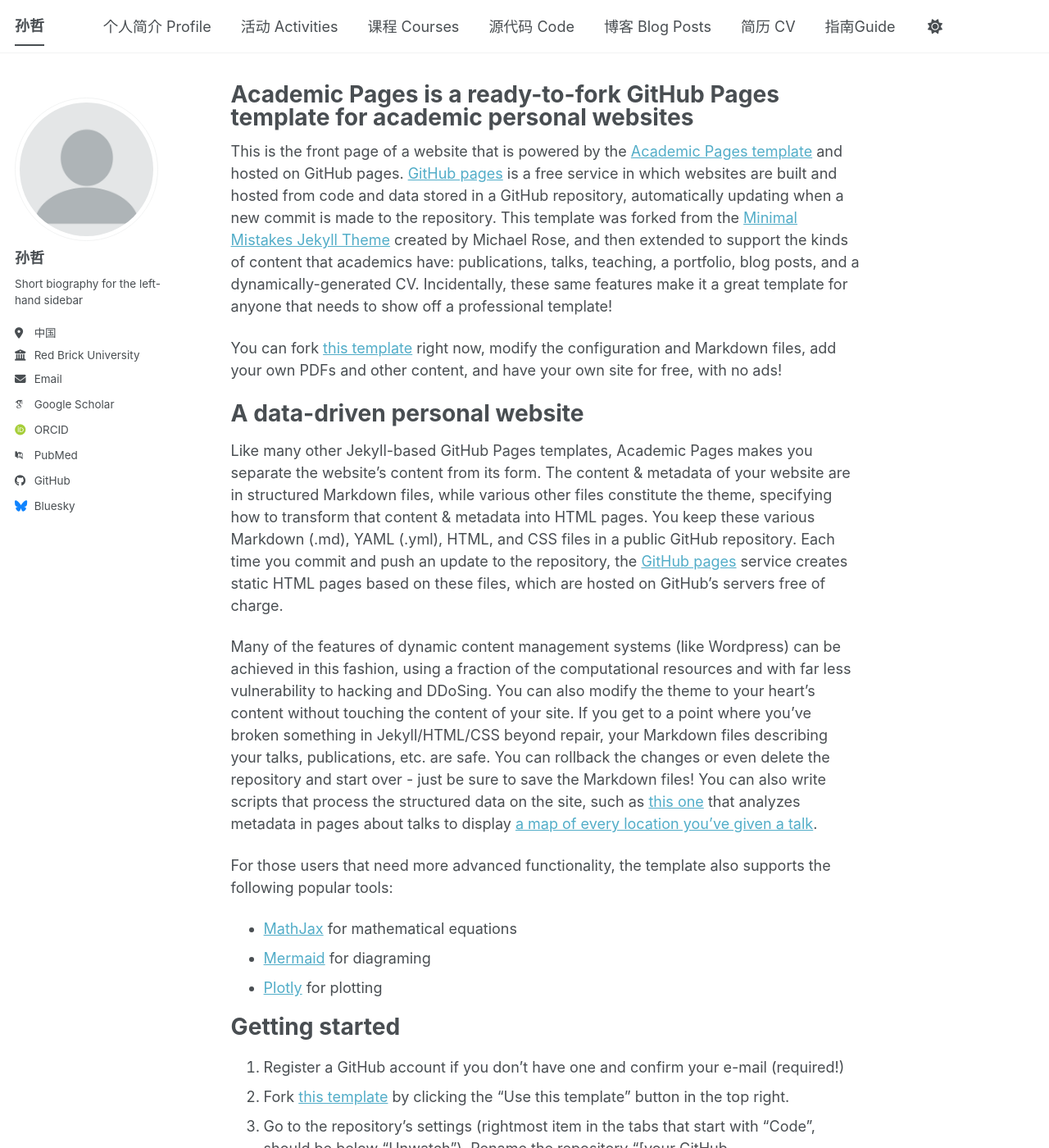
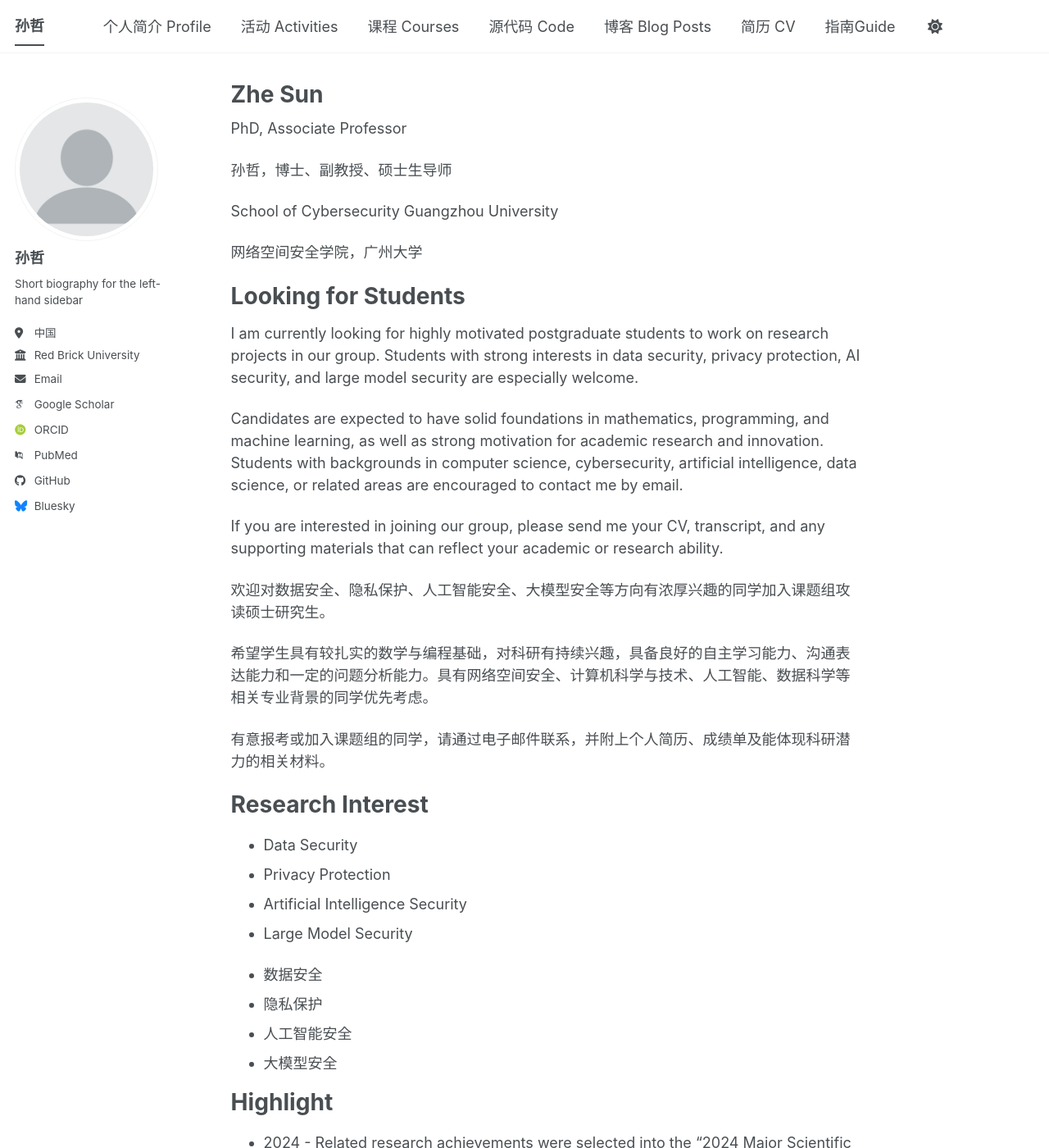
Before and after one commit to ZheSun208/ZheSun208.github.io, a Jekyll site: the page built from _pages/about.md, in a window 1280 px wide and 1400 px high. Shown: the whole window at 82% size. Built offline with Jekyll 4.4.1, drawn with Linux system fonts in a browser that asks for light colours; some web fonts are replaced; a script bundle is joined from its source files by our own code; library files that are not in the unit come from our copies; some of the changed text lies outside the part shown.

Commit message:
Update about.md

```diff
--- a/_pages/about.md
+++ b/_pages/about.md
@@ -1,56 +1,61 @@
 ---
 permalink: /
-title: "Academic Pages is a ready-to-fork GitHub Pages template for academic personal websites"
+title: "Zhe Sun"
 author_profile: true
 redirect_from:
   - /about/
   - /about.html
 ---
 
-This is the front page of a website that is powered by the [Academic Pages template](https://github.com/academicpages/academicpages.github.io) and hosted on GitHub pages. [GitHub pages](https://pages.github.com) is a free service in which websites are built and hosted from code and data stored in a GitHub repository, automatically updating when a new commit is made to the repository. This template was forked from the [Minimal Mistakes Jekyll Theme](https://mmistakes.github.io/minimal-mistakes/) created by Michael Rose, and then extended to support the kinds of content that academics have: publications, talks, teaching, a portfolio, blog posts, and a dynamically-generated CV. Incidentally, these same features make it a great template for anyone that needs to show off a professional template!
+PhD, Associate Professor
 
- You can fork [this template](https://github.com/academicpages/academicpages.github.io) right now, modify the configuration and Markdown files, add your own PDFs and other content, and have your own site for free, with no ads!
+孙哲，博士、副教授、硕士生导师
 
-A data-driven personal website
+School of Cybersecurity
+Guangzhou University
+
+网络空间安全学院，广州大学
+
+Looking for Students
 ======
-Like many other Jekyll-based GitHub Pages templates, Academic Pages makes you separate the website's content from its form. The content & metadata of your website are in structured Markdown files, while various other files constitute the theme, specifying how to transform that content & metadata into HTML pages. You keep these various Markdown (.md), YAML (.yml), HTML, and CSS files in a public GitHub repository. Each time you commit and push an update to the repository, the [GitHub pages](https://pages.github.com/) service creates static HTML pages based on these files, which are hosted on GitHub's servers free of charge.
+I am currently looking for highly motivated postgraduate students to work on research projects in our group. Students with strong interests in data security, privacy protection, AI security, and large model security are especially welcome.
 
-Many of the features of dynamic content management systems (like Wordpress) can be achieved in this fashion, using a fraction of the computational resources and with far less vulnerability to hacking and DDoSing. You can also modify the theme to your heart's content without touching the content of your site. If you get to a point where you've broken something in Jekyll/HTML/CSS beyond repair, your Markdown files describing your talks, publications, etc. are safe. You can rollback the changes or even delete the repository and start over - just be sure to save the Markdown files! You can also write scripts that process the structured data on the site, such as [this one](https://github.com/academicpages/academicpages.github.io/blob/master/talkmap.ipynb) that analyzes metadata in pages about talks to display [a map of every location you've given a talk](https://academicpages.github.io/talkmap.html).
+Candidates are expected to have solid foundations in mathematics, programming, and machine learning, as well as strong motivation for academic research and innovation. Students with backgrounds in computer science, cybersecurity, artificial intelligence, data science, or related areas are encouraged to contact me by email.
 
-For those users that need more advanced functionality, the template also supports the following popular tools:
-- [MathJax](https://www.mathjax.org/) for mathematical equations
-- [Mermaid](https://mermaid.js.org/) for diagraming
-- [Plotly](https://plotly.com/javascript/) for plotting
+If you are interested in joining our group, please send me your CV, transcript, and any supporting materials that can reflect your academic or research ability.
 
-Getting started
+欢迎对数据安全、隐私保护、人工智能安全、大模型安全等方向有浓厚兴趣的同学加入课题组攻读硕士研究生。
+
+希望学生具有较扎实的数学与编程基础，对科研有持续兴趣，具备良好的自主学习能力、沟通表达能力和一定的问题分析能力。具有网络空间安全、计算机科学与技术、人工智能、数据科学等相关专业背景的同学优先考虑。
+
+有意报考或加入课题组的同学，请通过电子邮件联系，并附上个人简历、成绩单及能体现科研潜力的相关材料。
+
+Research Interest
 ======
-1. Register a GitHub account if you don't have one and confirm your e-mail (required!)
-1. Fork [this template](https://github.com/academicpages/academicpages.github.io) by clicking the "Use this template" button in the top right.
-1. Go to the repository's settings (rightmost item in the tabs that start with "Code", should be below "Unwatch"). Rename the repository "[your GitHub username].github.io", which will also be your website's URL.
-1. Set site-wide configuration and create content & metadata (see below -- also see [this set of diffs](https://archive.is/3TPas) showing what files were changed to set up [an example site](https://getorg-testacct.github.io) for a user with the username "getorg-testacct")
-1. Upload any files (like PDFs, .zip files, etc.) to the files/ directory. They will appear at https://[your GitHub username].github.io/files/example.pdf.
-1. Check status by going to the repository settings, in the "GitHub pages" section
+- Data Security
+- Privacy Protection
+- Artificial Intelligence Security
+- Large Model Security
 
-Site-wide configuration
-------
-The main configuration file for the site is in the base directory in [_config.yml](https://github.com/academicpages/academicpages.github.io/blob/master/_config.yml), which defines the content in the sidebars and other site-wide features. You will need to replace the default variables with ones about yourself and your site's github repository. The configuration file for the top menu is in [_data/navigation.yml](https://github.com/academicpages/academicpages.github.io/blob/master/_data/navigation.yml). For example, if you don't have a portfolio or blog posts, you can remove those items from that navigation.yml file to remove them from the header.
+- 数据安全
+- 隐私保护
+- 人工智能安全
+- 大模型安全
 
-Create content & metadata
-------
-For site content, there is one Markdown file for each type of content, which are stored in directories like _publications, _talks, _posts, _teaching, or _pages. For example, each talk is a Markdown file in the [_talks directory](https://github.com/academicpages/academicpages.github.io/tree/master/_talks). At the top of each Markdown file is structured data in YAML about the talk, which the theme will parse to do lots of cool stuff. The same structured data about a talk is used to generate the list of talks on the [Talks page](https://academicpages.github.io/talks), each [individual page](https://academicpages.github.io/talks/2012-03-01-talk-1) for specific talks, the talks section for the [CV page](https://academicpages.github.io/cv), and the [map of places you've given a talk](https://academicpages.github.io/talkmap.html) (if you run this [python file](https://github.com/academicpages/academicpages.github.io/blob/master/talkmap.py) or [Jupyter notebook](https://github.com/academicpages/academicpages.github.io/blob/master/talkmap.ipynb), which creates the HTML for the map based on the contents of the _talks directory).
+Highlight
+======
+- 2024 - Related research achievements were selected into the “2024 Major Scientific and Technological Progress in -Network and Data Security” by China Institute of Communications
+- Recent Years - Published more than 60 academic papers, including 8 CCF-A papers
+- Recent Years - Granted 27 national invention patents
+- Recent Years - Led 6 national/provincial-level research projects
+- Recent Years - Participated in the development of 1 national standard and 5 industry standards
+- Recent Years - Received First Prize and Second Prize in Teaching Achievement Awards of Guangdong Society of Degree and Graduate Education
+- Recent Years - Supervised student teams winning multiple national-level awards in AI innovation and large model security competitions
 
-**Markdown generator**
-
-The repository includes [a set of Jupyter notebooks](https://github.com/academicpages/academicpages.github.io/tree/master/markdown_generator
-) that converts a CSV containing structured data about talks or presentations into individual Markdown files that will be properly formatted for the Academic Pages template. The sample CSVs in that directory are the ones I used to create my own personal website at stuartgeiger.com. My usual workflow is that I keep a spreadsheet of my publications and talks, then run the code in these notebooks to generate the Markdown files, then commit and push them to the GitHub repository.
-
-How to edit your site's GitHub repository
-------
-Many people use a git client to create files on their local computer and then push them to GitHub's servers. If you are not familiar with git, you can directly edit these configuration and Markdown files directly in the github.com interface. Navigate to a file (like [this one](https://github.com/academicpages/academicpages.github.io/blob/master/_talks/2012-03-01-talk-1.md) and click the pencil icon in the top right of the content preview (to the right of the "Raw | Blame | History" buttons). You can delete a file by clicking the trashcan icon to the right of the pencil icon. You can also create new files or upload files by navigating to a directory and clicking the "Create new file" or "Upload files" buttons.
-
-Example: editing a Markdown file for a talk
-![Editing a Markdown file for a talk](/images/editing-talk.png)
-
-For more info
-------
-More info about configuring Academic Pages can be found in [the guide](https://academicpages.github.io/markdown/), the [growing wiki](https://github.com/academicpages/academicpages.github.io/wiki), and you can always [ask a question on GitHub](https://github.com/academicpages/academicpages.github.io/discussions). The [guides for the Minimal Mistakes theme](https://mmistakes.github.io/minimal-mistakes/docs/configuration/) (which this theme was forked from) might also be helpful.
+- 2024年 - 相关研究成果入选中国通信学会“2024年度网络和数据安全重大科技进展”
+- 近年来 - 发表学术论文60余篇，其中CCF A类论文8篇
+- 近年来 - 授权国家发明专利27项
+- 近年来 - 主持国家/省部级科研项目6项
+- 近年来 - 主持/参与编制国家标准1项、行业标准5项
+- 近年来 - 获广东省学位与研究生教育学会教学成果奖一等奖1项、二等奖1项
+- 近年来 - 指导学生在创新创业竞赛、大模型安全攻防竞赛中获得多项全国奖项
```
